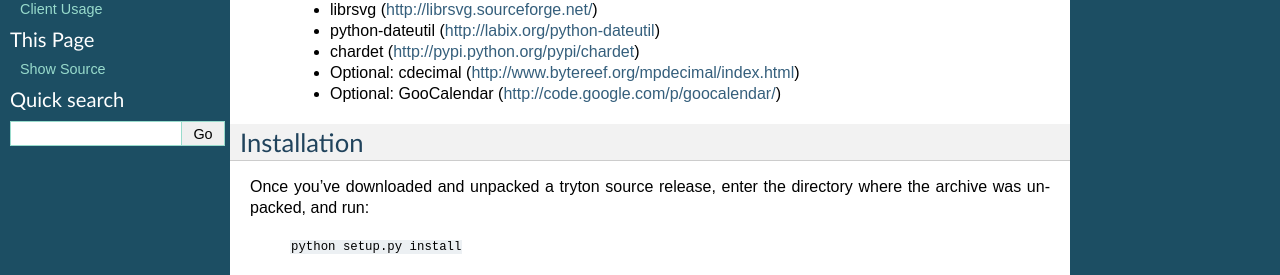
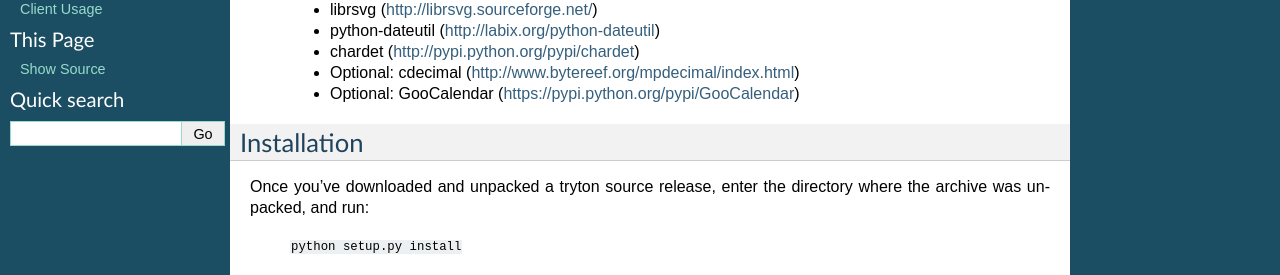
Before and after one commit to tryton/tryton-client, a Sphinx documentation site: the page built from doc/installation.rst, in a window 1280 px wide. Shown: the part 211-486 px from the top of the page. Built offline with Sphinx 7.4.7, drawn with Linux system fonts in a browser that asks for light colours; some of the changed lines change nothing that is shown.

Commit message:
Update home page link of GooCalendar

```diff
--- a/doc/installation.rst
+++ b/doc/installation.rst
@@ -11,7 +11,7 @@ Prerequisites
  * python-dateutil (http://labix.org/python-dateutil)
  * chardet (http://pypi.python.org/pypi/chardet)
  * Optional: cdecimal (http://www.bytereef.org/mpdecimal/index.html)
- * Optional: GooCalendar (http://code.google.com/p/goocalendar/)
+ * Optional: GooCalendar (https://pypi.python.org/pypi/GooCalendar)
 
 Installation
 ------------
```
